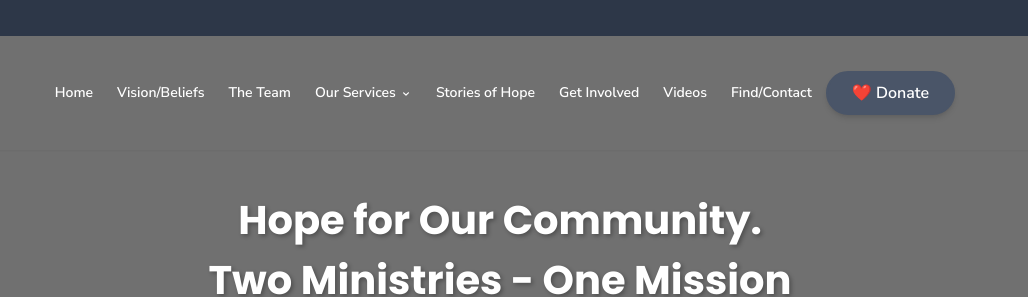
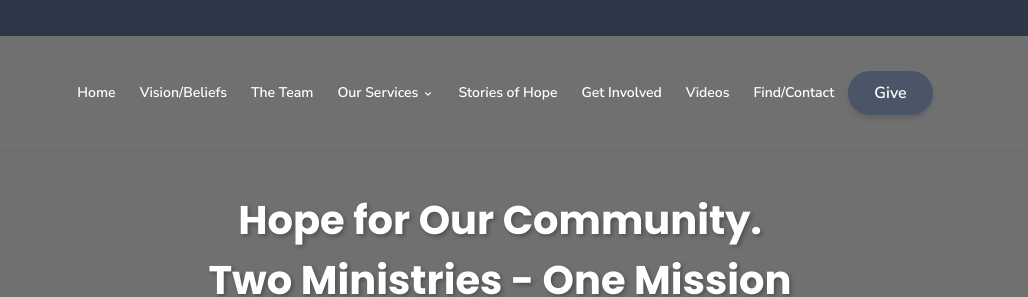
Before and after one commit to snoopgrapes/hopecommunitychurch, a plain HTML site: page index.html in a window 1280 px wide. Shown: the top 297 px of the page, 140-1168 px from the left. Drawn offline with nearby package versions, Linux system fonts and the light colour scheme; a script that the page names is missing.

Commit message:
Update donation button

```diff
--- a/index.html
+++ b/index.html
@@ -1428,7 +1428,7 @@ footer p:first-child {
                     <a href="getinvolved.html" class="text-white hover:text-gray-200 font-semibold py-2 px-2.5 text-sm transition rounded">Get Involved</a>
                     <a href="videos.html" class="text-white hover:text-gray-200 font-semibold py-2 px-2.5 text-sm transition rounded">Videos</a>
                     <a href="contact.html" class="text-white hover:text-gray-200 font-semibold py-2 px-2.5 text-sm transition rounded">Find/Contact</a>
-                    <a href="https://donorbox.org/hope-community-church-donor-page" target="_blank" class="inline-block bg-yellow-500 hover:bg-yellow-600 text-white font-bold py-2 px-6 rounded-full transition duration-300 shadow-md">❤️ Donate</a>
+                    <a href="https://donorbox.org/hope-community-church-donor-page" target="_blank" class="inline-block bg-yellow-500 hover:bg-yellow-600 text-white font-bold py-2 px-6 rounded-full transition duration-300 shadow-md">Give</a>
                 </nav>
 
                 <!-- Right Logo and Mobile Menu Button -->
@@ -1472,7 +1472,7 @@ footer p:first-child {
                 <a href="getinvolved.html" class="text-white hover:text-gray-200 font-semibold py-2 px-3 rounded transition">Get Involved</a>
                 <a href="videos.html" class="text-white hover:text-gray-200 font-semibold py-2 px-3 rounded transition">Videos</a>
                 <a href="contact.html" class="text-white hover:text-gray-200 font-semibold py-2 px-3 rounded transition">Find/Contact</a>
-                <a href="https://donorbox.org/hope-community-church-donor-page" target="_blank" class="inline-block bg-yellow-500 hover:bg-yellow-600 text-white font-bold py-2 px-6 rounded-full transition duration-300 shadow-md">❤️ Donate</a>
+                <a href="https://donorbox.org/hope-community-church-donor-page" target="_blank" class="inline-block bg-yellow-500 hover:bg-yellow-600 text-white font-bold py-2 px-6 rounded-full transition duration-300 shadow-md">Partner</a>
             </div>
         </div>
     </header>
@@ -1675,7 +1675,7 @@ footer p:first-child {
                     Thank you for partnering with us — together we can make a difference.
                 </p>
                 <a href="https://buymeacoffee.com/hopecommunitychurch" target="_blank" class="btn" style="background-color: #FFDD00; color: #333; border: none; font-weight: bold; padding: 14px 40px; font-size: 1.2rem; display: inline-flex; align-items: center; gap: 10px; box-shadow: 0 4px 15px rgba(0,0,0,0.2); transition: transform 0.3s ease, box-shadow 0.3s ease;">
-                    <span>☕</span> Donate Today
+                    <span>☕</span> Give Today
                     <span>→</span>
                 </a>
                 <p style="color: rgba(255, 255, 255, 0.5); font-size: 0.75rem; margin-top: 1.5rem;">
```
